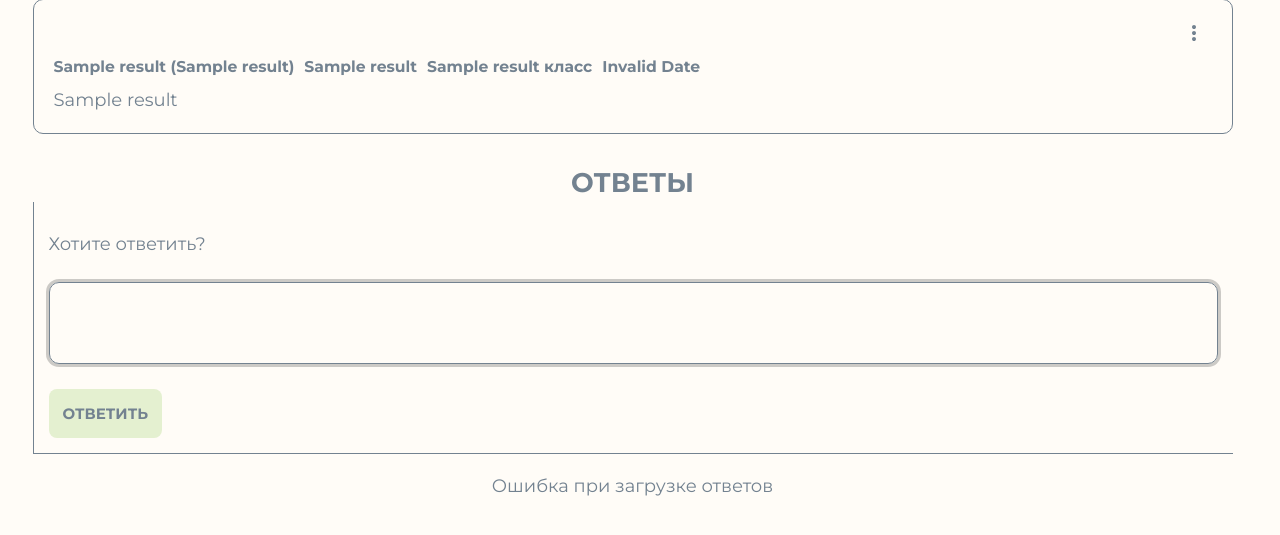
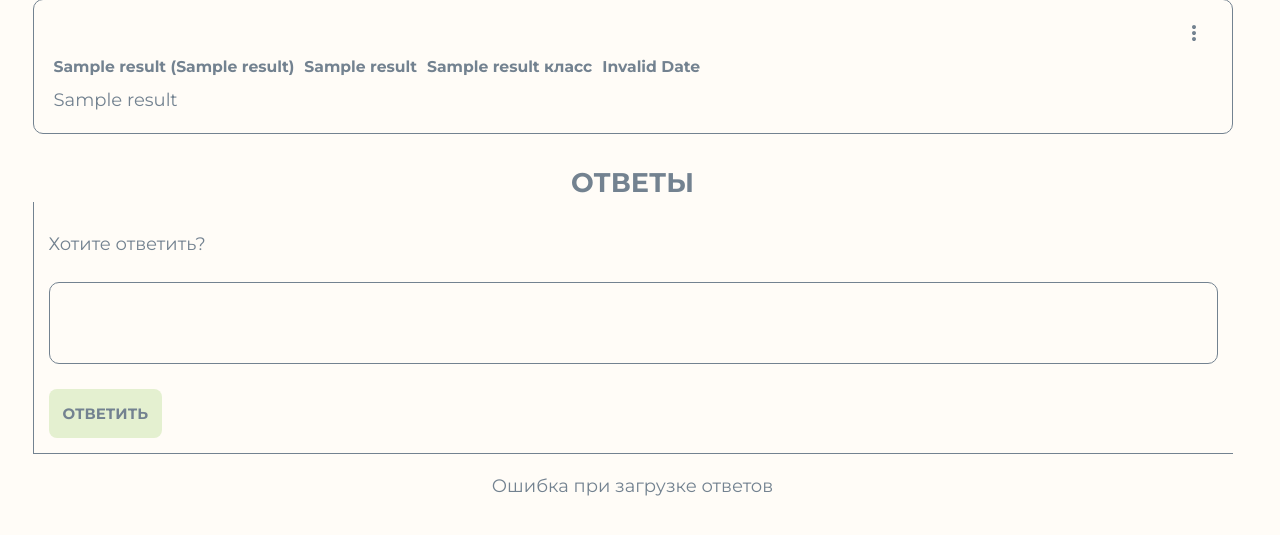
Before and after one commit to ReTrOBANAN/SchoolProject, a FastAPI app: template src/templates/answer.html in a window 1280 px wide, after a click on "Хотите ответить?". Shown: the part 172-707 px from the top of the page. Run offline with FastAPI, Linux system fonts and the light colour scheme; the template is opened without the code that fills it: most values are stand-ins (such as "Sample title", 1, 10 or a date in 2020); data that the repository does not hold is empty.

Commit message:
Bug fixed

```diff
--- a/src/static/js/answerEvents.js
+++ b/src/static/js/answerEvents.js
@@ -190,3 +190,11 @@ if (reportQuestionBtn && overlayReportQuestionContainer) {
         overlayReportQuestionContainer.classList.remove('active')
     })
 }
+
+// Поле ответа
+const textarea = document.getElementById('questionText')
+textarea.addEventListener("input", () => {
+    console.log(textarea.style)
+    // this.style.height = "auto"; // Сброс высоты
+    // this.style.height = this.scrollHeight + "px"; // Установка нужной высоты
+});
--- a/src/static/questions.css
+++ b/src/static/questions.css
@@ -79,7 +79,8 @@ body {
 .questions-item-body {
     white-space: pre-wrap;
     display: -webkit-box;
-    -webkit-line-clamp: 3;       /* Количество строк */
+    -webkit-line-clamp: 3;
+    line-clamp: 3;
     -webkit-box-orient: vertical;
     overflow: hidden;
 }
@@ -136,6 +137,20 @@ body {
     transition: border-color 0.2s, box-shadow 0.2s;
     color: var(--color-blue-dark);
 }
+
+.form-text-textarea-answer {
+    height: 100%;
+    background: transparent;
+    resize: none;
+    outline: none;
+    padding: 15px;
+    border: var(--border);
+    border-radius: 10px;
+    transition: border-color 0.2s, box-shadow 0.2s;
+    color: var(--color-blue-dark);
+    overflow: hidden;
+}
+
 
 
 .form-text-textarea:focus {
--- a/src/templates/answer.html
+++ b/src/templates/answer.html
@@ -70,7 +70,7 @@
                     <form action="/addcomment" method="post" class="answer-textarea">
                         <label for="questionText">Хотите ответить?</label>
                         <input type="hidden" value="{{ result[5] }}" name="id">
-                        <textarea class="form-text-textarea" name="comment" id="questionText" required></textarea>
+                        <textarea class="form-text-textarea-answer" name="comment" id="questionText" required oninput="autoResize(this)"></textarea>
                         <button type="submit" class="answer-btn btn">Ответить</button>
                     </form>
                 </div>
@@ -174,7 +174,7 @@
                         <input type="hidden" name="description" value='{{ result[4] }}'>
                         <input type="hidden" name="owner" value="{{ result[0] }}">
                         <input type="hidden" name="id" value="{{ result[5] }}">
-                        <textarea class="form-text-textarea" name="new_description" id="questionText" minlength="1" maxlength="10000" required></textarea>
+                        <textarea class="form-text-textarea" name="new_description" id="questionText" minlength="1" maxlength="10000"></textarea>
                     </div>
                     <div class="create-form-section">
                         <select class="item-filter-subject input" name="subject">
--- a/src/templates/profile.html
+++ b/src/templates/profile.html
@@ -33,7 +33,7 @@
             </a>
             <div class="profile">
                 <div class="profile-info">
-                    <img class="profile-image" src="{{ url_for('static', path='imgs/ava.jpg') }}" alt="">
+                    <!-- <img class="profile-image" src="{{ url_for('static', path='imgs/ava.jpg') }}" alt=""> -->
                     <div class="profile-name">{{ account[1] }}</div>
                     <div class="profile-additional">ID: {{ account[0] }}</div>
                     <div class="profile-additional">Имя аккаунта: {{ account[2] }}</div>
```
